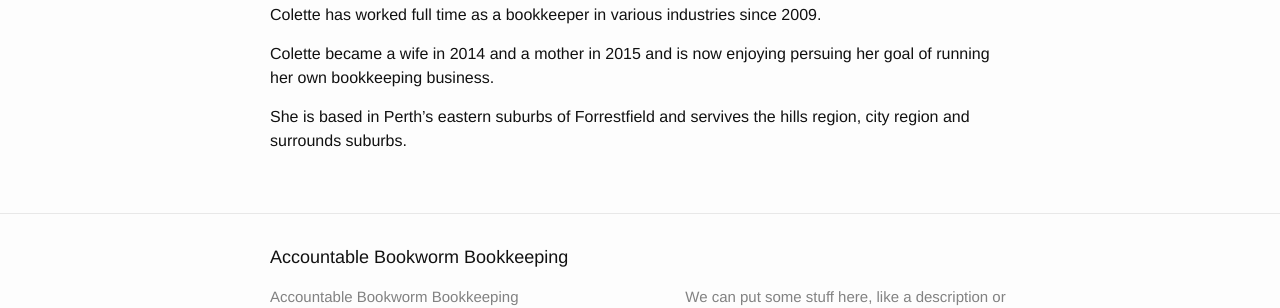
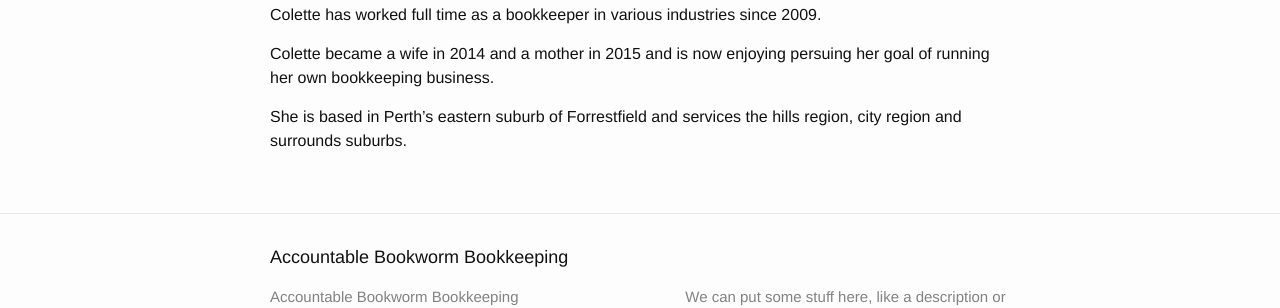
Before and after one commit to aivins/bookwormsite, a Jekyll site: the page built from about.md, in a window 1280 px wide. Shown: the part 628-936 px from the top of the page. Built offline with Jekyll 4.4.1, drawn with Linux system fonts in a browser that asks for light colours.

Commit message:
Update from Forestry.io - about.md

```diff
--- a/about.md
+++ b/about.md
@@ -13,4 +13,4 @@
 
 Colette became a wife in 2014 and a mother in 2015 and is now enjoying persuing her goal of running her own bookkeeping business.
 
-She is based in Perth's eastern suburbs of Forrestfield and servives the hills region, city region and surrounds suburbs.
+She is based in Perth's eastern suburb of Forrestfield and services the hills region, city region and surrounds suburbs.
```
